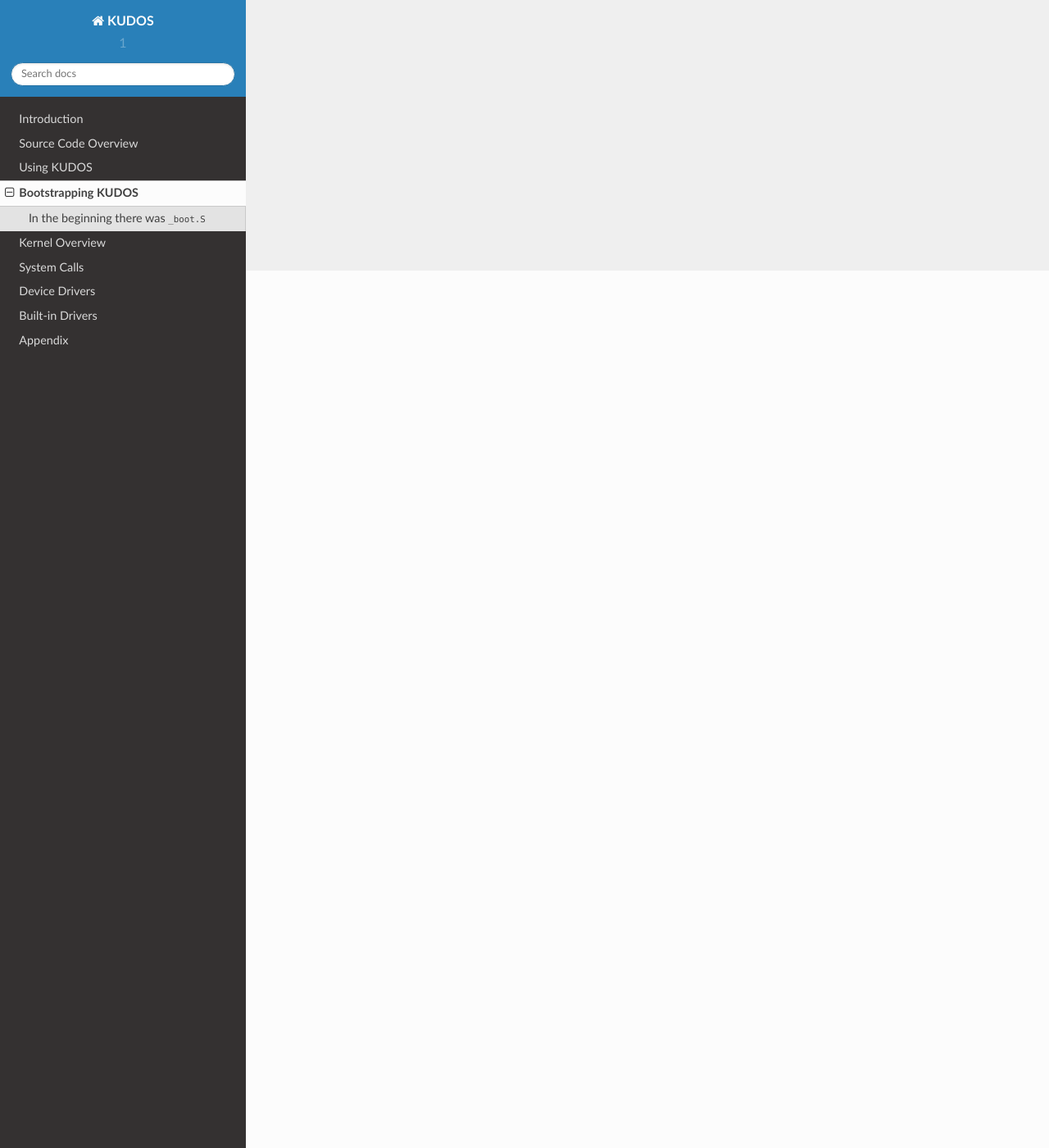
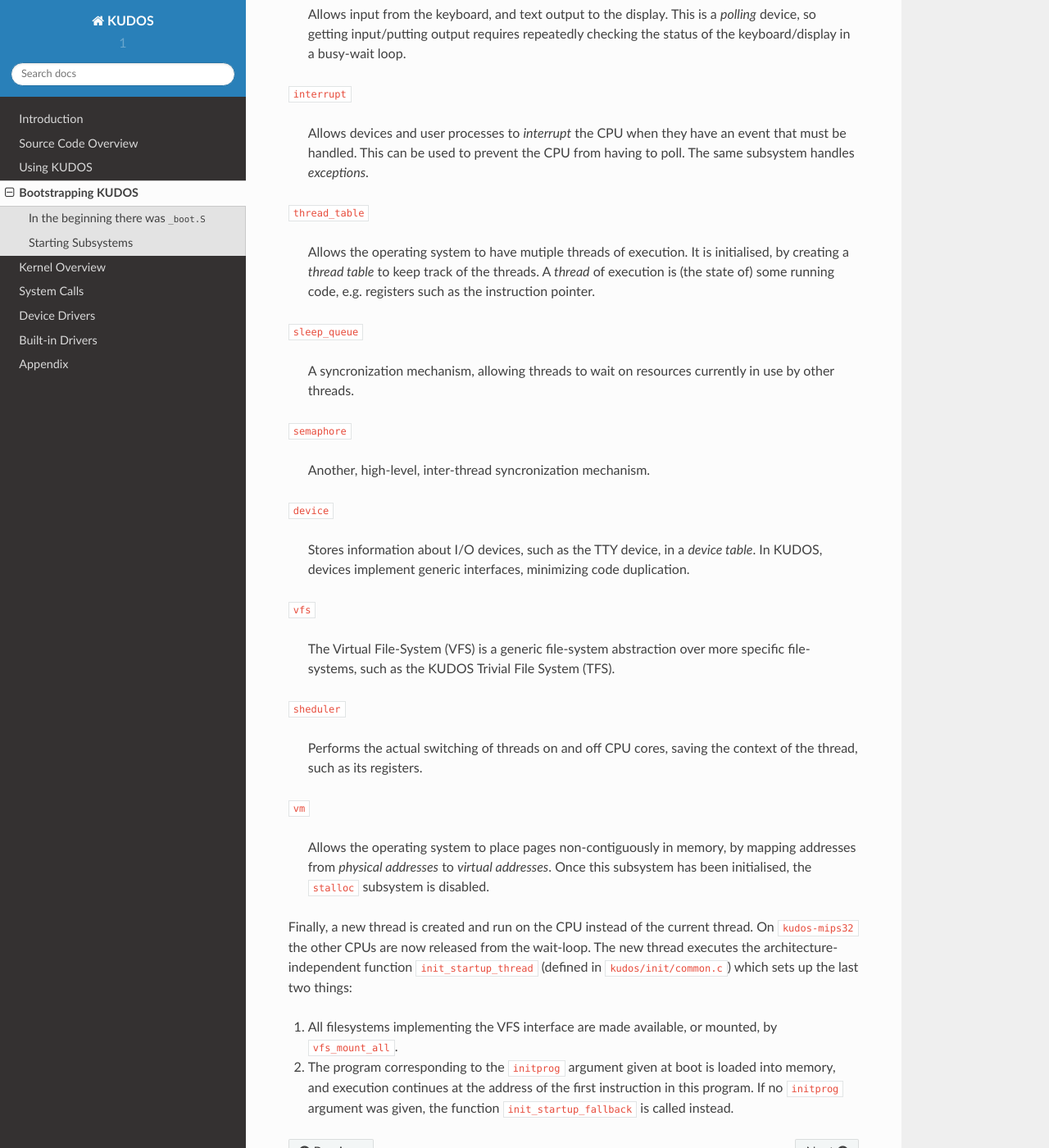
Before and after one commit to DIKU-EDU/kudos, a Sphinx documentation site: the page built from docs/bootstrapping-kudos.rst, in a window 1280 px wide and 1400 px high, scrolled down 1070 px. Shown: the whole window at 82% size. Built offline with Sphinx 7.4.7 and the Read the Docs theme 2.0.0, drawn with Linux system fonts in a browser that asks for light colours; pages that are not in the unit, such as notebooks, are missing from menus; some of the changed text lies outside the part shown.

Commit message:
more about bootstrapping KUDOS

```diff
--- a/docs/bootstrapping-kudos.rst
+++ b/docs/bootstrapping-kudos.rst
@@ -31,3 +31,78 @@ thread will have own stack areas.
 After this we have a stack and high-level language routines may be used. On the
 next line of ``_boot.S``, we’ll jump to the high-level initialization code
 ``init()`` located in ``kudos/init/main.c``.
+
+Starting Subsystems
+-------------------
+
+To provide operating system service, various subsystems are required, in order
+to coordinate resource usage. These are started in the respective,
+architecture-specific ``init`` functions in ``init/$ARCH/main.c``.
+
+``stalloc``
+
+  Provides permanent, static kernel memory allocation.
+
+``polltty``
+
+  Allows input from the keyboard, and text output to the display. This is a
+  *polling* device, so getting input/putting output requires repeatedly checking
+  the status of the keyboard/display in a busy-wait loop.
+
+``interrupt``
+
+  Allows devices and user processes to *interrupt* the CPU when they have an
+  event that must be handled. This can be used to prevent the CPU from having to
+  poll. The same subsystem handles *exceptions*.
+
+``thread_table``
+
+  Allows the operating system to have mutiple threads of execution. It is
+  initialised, by creating a *thread table* to keep track of the threads. A
+  *thread* of execution is (the state of) some running code, e.g. registers such
+  as the instruction pointer.
+
+``sleep_queue``
+
+  A syncronization mechanism, allowing threads to wait on resources currently
+  in use by other threads.
+
+``semaphore``
+
+  Another, high-level, inter-thread syncronization mechanism.
+
+``device``
+
+  Stores information about I/O devices, such as the TTY device, in a *device
+  table*. In KUDOS, devices implement generic interfaces, minimizing code
+  duplication.
+
+``vfs``
+
+  The Virtual File-System (VFS) is a generic file-system abstraction over more
+  specific file-systems, such as the KUDOS Trivial File System (TFS).
+
+``sheduler``
+
+  Performs the actual switching of threads on and off CPU cores, saving the
+  context of the thread, such as its registers.
+
+``vm``
+
+  Allows the operating system to place pages non-contiguously in memory, by
+  mapping addresses from *physical addresses* to *virtual addresses*. Once this
+  subsystem has been initialised, the ``stalloc`` subsystem is disabled.
+
+Finally, a new thread is created and run on the CPU instead of the current
+thread. On ``kudos-mips32`` the other CPUs are now released from the wait-loop.
+The new thread executes the architecture-independent function
+``init_startup_thread`` (defined in ``kudos/init/common.c``) which sets up the
+last two things:
+
+1. All filesystems implementing the VFS interface are made available, or
+   mounted, by ``vfs_mount_all``.
+
+2. The program corresponding to the ``initprog`` argument given at boot is
+   loaded into memory, and execution continues at the address of the first
+   instruction in this program.  If no ``initprog`` argument was given, the
+   function ``init_startup_fallback`` is called instead.
```
